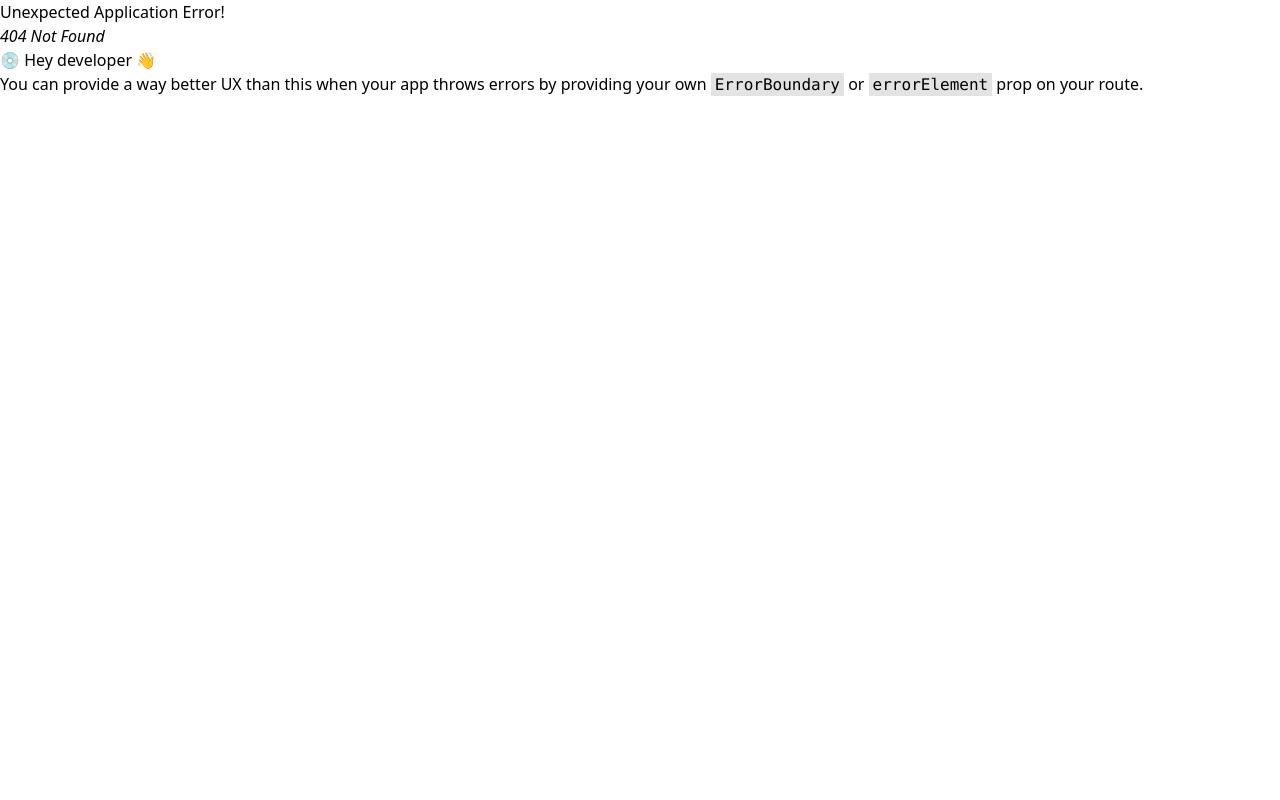
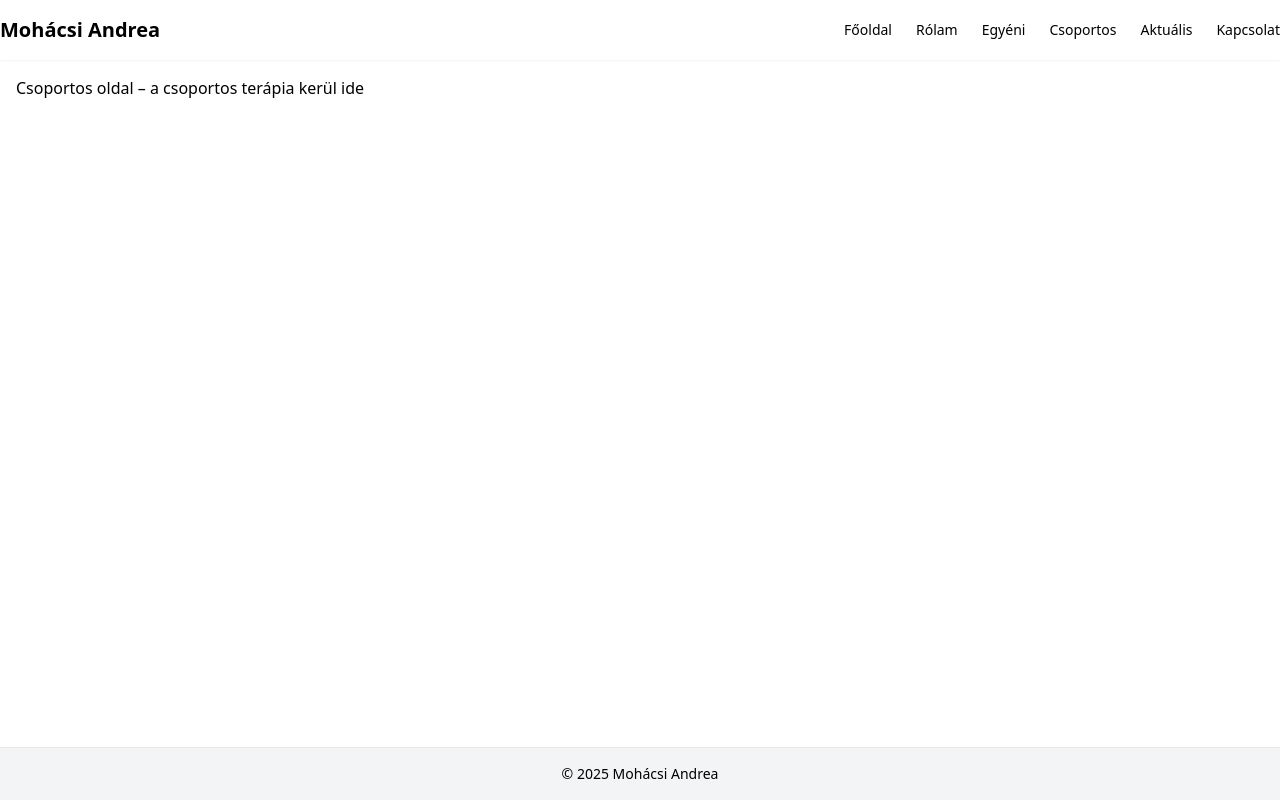
Before and after one commit to borikokeny/mohacsi-andrea, a React (Vite) app: page /group in a window 1280 px wide. Before the commit this address had no page. Built offline with nearby package versions, Linux system fonts and the light colour scheme.

Commit message:
Adds more pages

```diff
--- a/src/App.tsx
+++ b/src/App.tsx
@@ -2,6 +2,9 @@ import { createBrowserRouter, RouterProvider } from "react-router-dom";
 import MainLayout from "./layouts/MainLayout.js";
 import Home from "./pages/Home.js";
 import About from "./pages/About.js";
+import Individual from "./pages/Individual.js";
+import Group from "./pages/Group.js";
+import Latest from "./pages/Latest.js";
 import Contact from "./pages/Contact.js";
 
 const router = createBrowserRouter([
@@ -10,6 +13,9 @@ const router = createBrowserRouter([
     children: [
       { path: "/", element: <Home /> },
       { path: "/about", element: <About /> },
+      { path: "/individual", element: <Individual />},
+      { path: "/group", element: <Group />},
+      { path: "/latest", element: <Latest />},
       { path: "/contact", element: <Contact /> },
     ],
   },
--- a/src/components/Header.tsx
+++ b/src/components/Header.tsx
@@ -1,11 +1,67 @@
+import { Link, NavLink } from "react-router-dom";
+
 export default function Header() {
   return (
-    <header className="p-4 bg-gray-100 border-b">
-      <nav className="flex gap-6">
-        <a href="/">Főoldal</a>
-        <a href="/about">Rólam</a>
-        <a href="/contact">Kapcsolat</a>
-      </nav>
+    <header className="bg-white shadow-sm sticky top-0 z-50">
+      <div className="container flex items-center justify-between py-4">
+        {/* LOGO */}
+        <Link to="/" className="text-xl font-semibold text-primary">
+          Mohácsi Andrea
+        </Link>
+        {/* NAV LINKS */}
+        <nav className="flex gap-6 text-sm font-medium">
+          <NavLink
+            to="/"
+            className={({ isActive }) =>
+              isActive ? "text-primary font-semibold" : "hover:text-primary"
+            }
+          >
+            Főoldal
+          </NavLink>
+
+          <NavLink
+            to="/about"
+            className={({ isActive }) =>
+              isActive ? "text-primary font-semibold" : "hover:text-primary"
+            }
+          >
+            Rólam
+          </NavLink>
+
+          <NavLink
+            to="/individual"
+            className={({ isActive }) =>
+              isActive ? "text-primary font-semibold" : "hover:text-primary"
+            }
+          >
+            Egyéni
+          </NavLink>
+          <NavLink
+            to="/about"
+            className={({ isActive }) =>
+              isActive ? "text-primary font-semibold" : "hover:text-primary"
+            }
+          >
+            Csoportos
+          </NavLink>
+          <NavLink
+            to="/latest"
+            className={({ isActive }) =>
+              isActive ? "text-primary font-semibold" : "hover:text-primary"
+            }
+          >
+            Aktuális
+          </NavLink>
+          <NavLink
+            to="/contact"
+            className={({ isActive }) =>
+              isActive ? "text-primary font-semibold" : "hover:text-primary"
+            }
+          >
+            Kapcsolat
+          </NavLink>
+        </nav>
+      </div>
     </header>
   );
 }
--- /dev/null
+++ b/src/pages/Group.tsx
@@ -0,0 +1,3 @@
+export default function Group() {
+  return <h1>Csoportos oldal – a csoportos terápia kerül ide</h1>;
+}
--- /dev/null
+++ b/src/pages/Individual.tsx
@@ -0,0 +1,3 @@
+export default function Individual() {
+  return <h1>Egyéni oldal – az egyéni és online terápiák kerülnek ide</h1>;
+}
--- /dev/null
+++ b/src/pages/Latest.tsx
@@ -0,0 +1,3 @@
+export default function Latest() {
+  return <h1>Aktuális oldal – az újdonságok kerülnek ide</h1>;
+}
```
